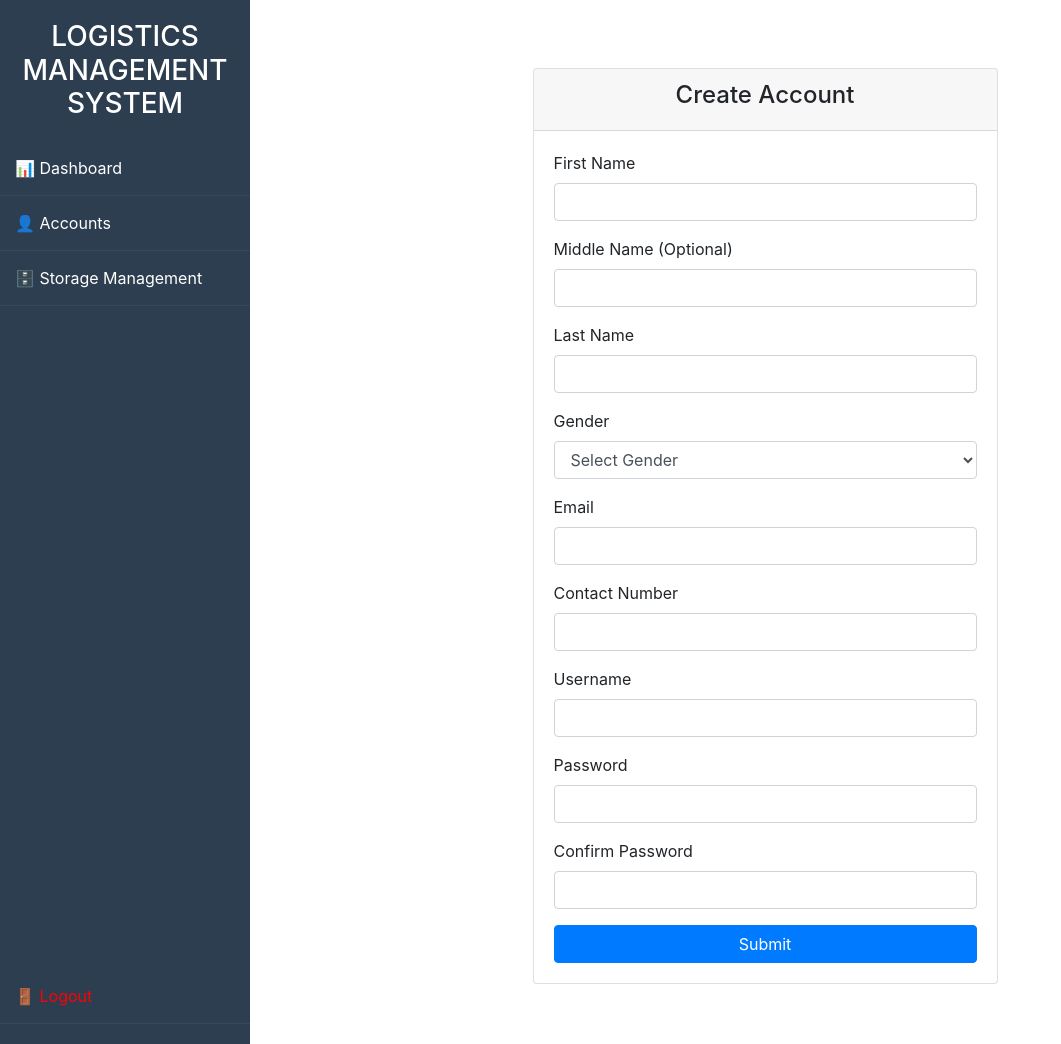
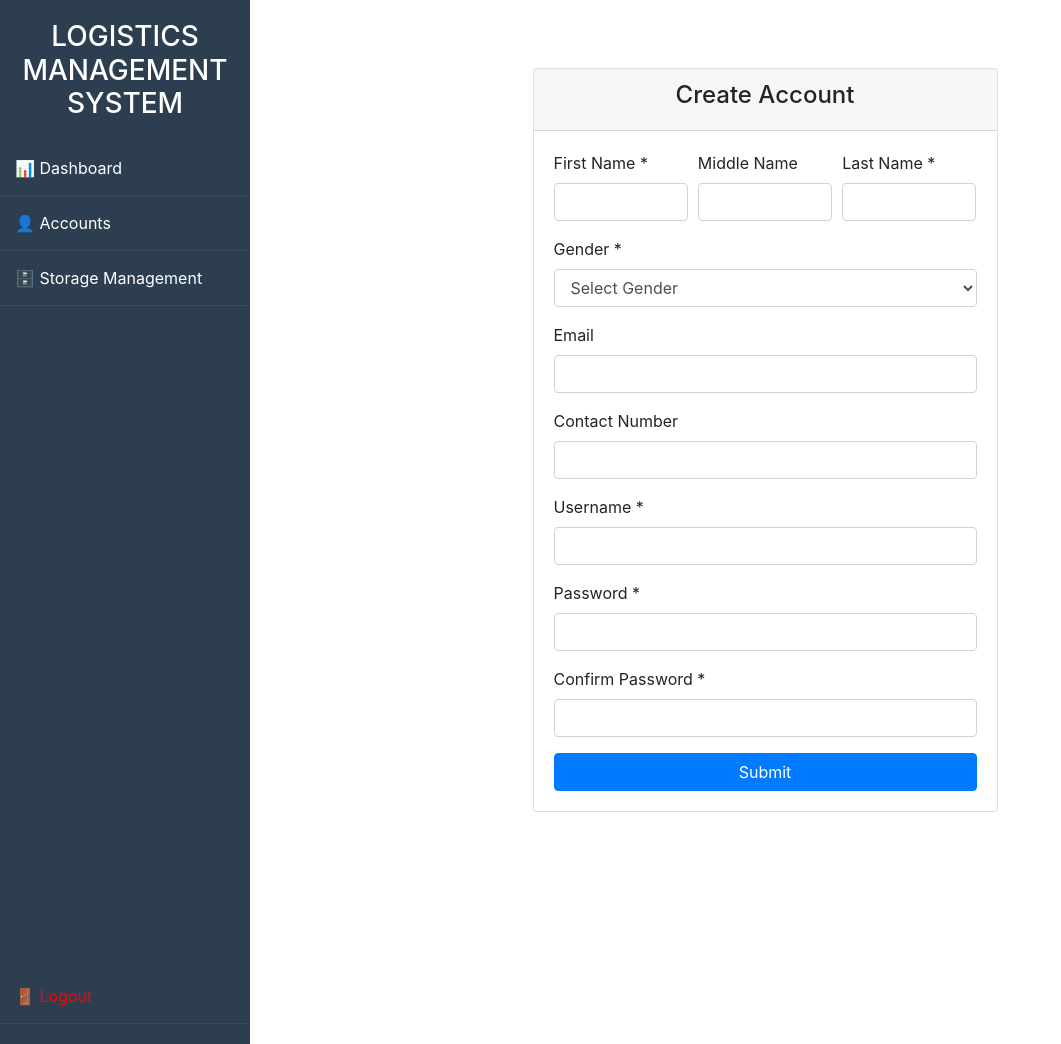
Before and after one commit to chavesjayemerald/LOGISTICS, a Django app: page /signup/ in a window 1280 px wide. Shown: the whole page, without its empty margins (0-1061 px from the left). Run offline with Django 5.2, Linux system fonts and the light colour scheme; the visitor is signed in with stand-in values (Sample User, id 1); some libraries are stand-ins or nearby versions.

Commit message:
Fifth Commit

```diff
--- a/LOGISTICSApp/templates/authentication/signup.html
+++ b/LOGISTICSApp/templates/authentication/signup.html
@@ -26,23 +26,23 @@
                     <form method="post">
                         {% csrf_token %}
 
-                        <div class="form-group">
-                            <label for="first_name">First Name</label>
-                            <input type="text" class="form-control" name="first_name" required>
+                        <div class="form-row">
+                            <div class="form-group col-md-4">
+                                <label for="first_name">First Name *</label>
+                                <input type="text" class="form-control" name="first_name" required>
+                            </div>
+                            <div class="form-group col-md-4">
+                                <label for="middle_name">Middle Name</label>
+                                <input type="text" class="form-control" name="middle_name">
+                            </div>
+                            <div class="form-group col-md-4">
+                                <label for="last_name">Last Name *</label>
+                                <input type="text" class="form-control" name="last_name" required>
+                            </div>
                         </div>
 
                         <div class="form-group">
-                            <label for="middle_name">Middle Name (Optional)</label>
-                            <input type="text" class="form-control" name="middle_name">
-                        </div>
-
-                        <div class="form-group">
-                            <label for="last_name">Last Name</label>
-                            <input type="text" class="form-control" name="last_name" required>
-                        </div>
-
-                        <div class="form-group">
-                            <label for="gender">Gender</label>
+                            <label for="gender">Gender *</label>
                             <select class="form-control" name="gender" required>
                                 <option value="" disabled selected>Select Gender</option>
                                 <option value="Male">Male</option>
@@ -61,17 +61,17 @@
                         </div>
 
                         <div class="form-group">
-                            <label for="username">Username</label>
+                            <label for="username">Username *</label>
                             <input type="text" class="form-control" name="username">
                         </div>
 
                         <div class="form-group">
-                            <label for="password">Password</label>
+                            <label for="password">Password *</label>
                             <input type="password" class="form-control" name="password">
                         </div>
 
                         <div class="form-group">
-                            <label for="confirm_password">Confirm Password</label>
+                            <label for="confirm_password">Confirm Password *</label>
                             <input type="password" class="form-control" name="confirm_password">
                         </div>
 
--- a/LOGISTICSApp/templates/base.html
+++ b/LOGISTICSApp/templates/base.html
@@ -3,7 +3,7 @@
 <head>
     <meta charset="UTF-8">
     <meta name="viewport" content="width=device-width, initial-scale=1.0">
-    <title>{% block title %}Dashboard{% endblock %}</title>
+    <title>{% block title %}Dashboard - BFP LOGISTICS{% endblock %}</title>
     <link rel="stylesheet" href="https://cdnjs.cloudflare.com/ajax/libs/font-awesome/6.0.0-beta3/css/all.min.css">
     <link rel="stylesheet" href="https://maxcdn.bootstrapcdn.com/bootstrap/4.5.2/css/bootstrap.min.css">
     <link rel="stylesheet" href="https://cdn.datatables.net/1.10.24/css/jquery.dataTables.min.css">
--- a/LOGISTICSApp/templates/dashboard.html
+++ b/LOGISTICSApp/templates/dashboard.html
@@ -1,4 +1,6 @@
 {% extends 'base.html' %}
+
+{% block title %}Dashboard - BFP LOGISTICS{% endblock %}
 
 {% block content %}
 {% if messages %}
```
Also changed, not shown: LOGISTICS/settings.py (+7 -1 lines), LOGISTICSApp/templates/authentication/login.html (+14 -11 lines), LOGISTICSApp/static/LOGISTICSApp/images/bfp_logo.png (added), LOGISTICSApp/templates/storage/storage_management.html.
